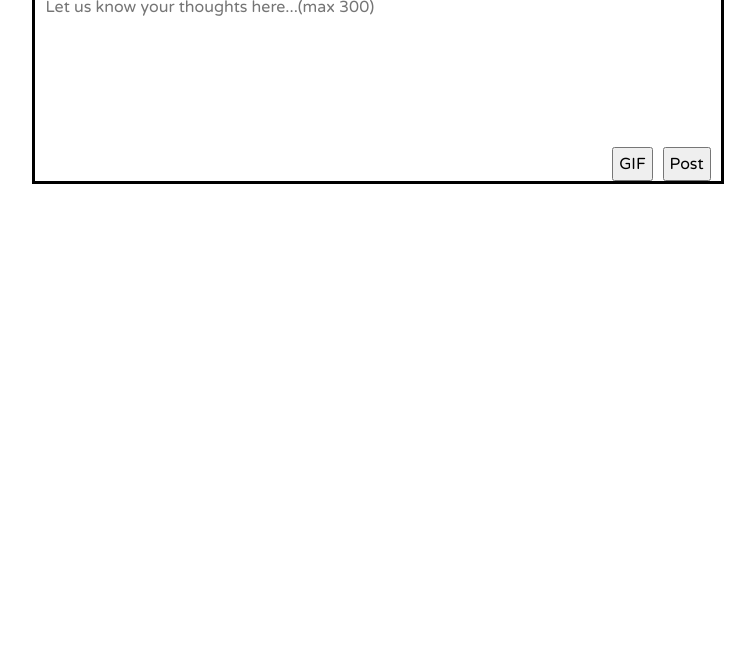
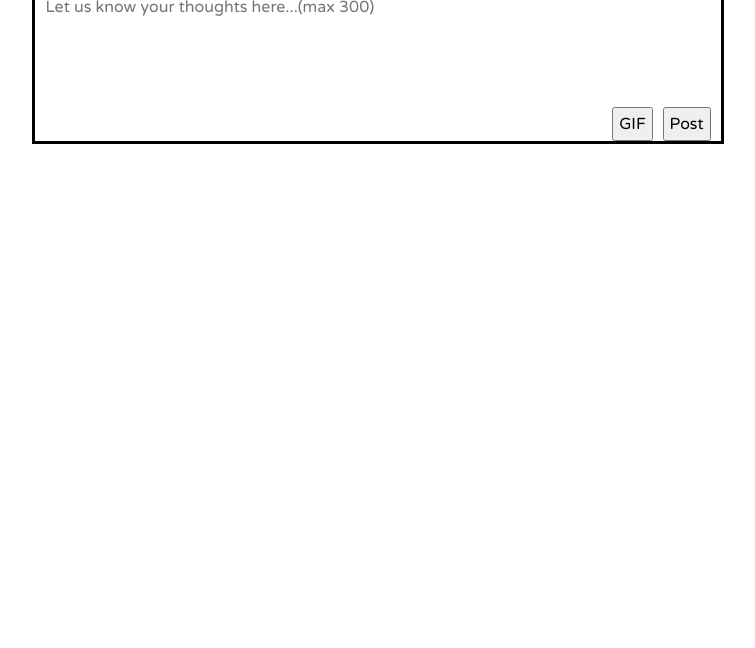
Before and after one commit to ecarlos09/all-about-the-journal, a website with bundled scripts: page index.html in a window 1280 px wide. Shown: the part 152-800 px from the top of the page, without its empty margins (262-1017 px from the left). Built offline with nearby package versions, Linux system fonts and the light colour scheme; files whose address does not match are found by name.

Commit message:
entry box styling

```diff
--- a/index.html
+++ b/index.html
@@ -7,8 +7,10 @@
     <meta name="viewport" content="width=device-width, initial-scale=1.0">
 
     <link rel="stylesheet" href="styles/style.css">
+    <script src="https://unpkg.com/masonry-layout@4/dist/masonry.pkgd.js"></script>
 
     <script defer src="bundle.js"></script>
+
     <title>Consoul.log</title>
 </head>
 
@@ -42,11 +44,12 @@
             </form>
 
         </div>
-
+        <div id="secondHalf">
         <section id="journal-timeline">
 
         </section>
 
+        </div>
     </main>
 
 </body>
--- a/styles/style.css
+++ b/styles/style.css
@@ -64,7 +64,7 @@ textarea {
     border: none;
     resize: none;
 
-    height: 20vh;
+    height: 15vh;
     font-size: 1em;
     padding: 10px;
     border-radius: 10px;
@@ -101,25 +101,45 @@ input[type="button"], input[type="submit"] {
 }
 
 /* TIMELINE */
-/* #journal-timeline {
-    display: flex;
-    flex-flow: column-reverse wrap;
+ #journal-timeline {
+    display: inline-flex;
+    flex-flow: row wrap;
     justify-content: center;
-} */
+    width:80%;
+    margin:auto;
+
+    text-align: center;
+    padding:10px;
+}
+
+
 
 
 /* POSTS */
+
+#secondHalf{
+    display:flex;
+    width:100%;
+    justify-content: center;
+}
+
 .entry-box {
     padding: 2em;
     border: black solid 2px;
     border-radius: 10px;
     margin-bottom: 2em;
+    flex: 1 1 auto;
+    max-width: 400px;
+    margin:20px;
+
 }
 
 .message-box {
     background-color: rgb(199, 199, 199);
     padding: 2em;
     margin: 1em;
+    word-wrap: break-word;
+    border-radius: 10px;
 }
 
 .comments-box {
```
